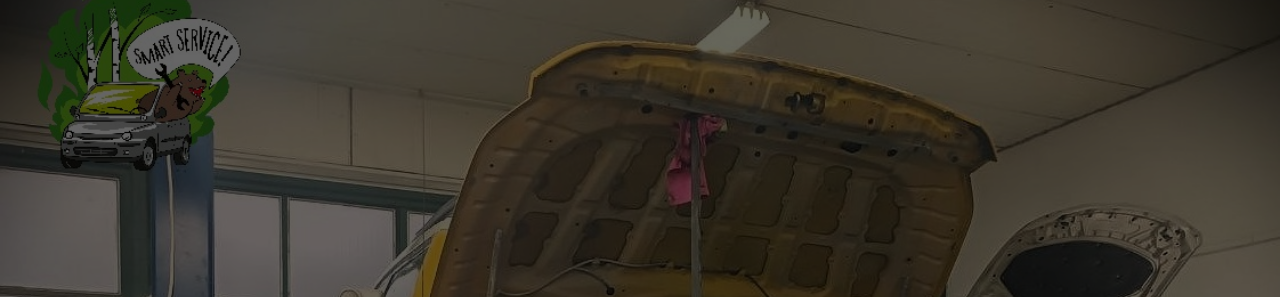
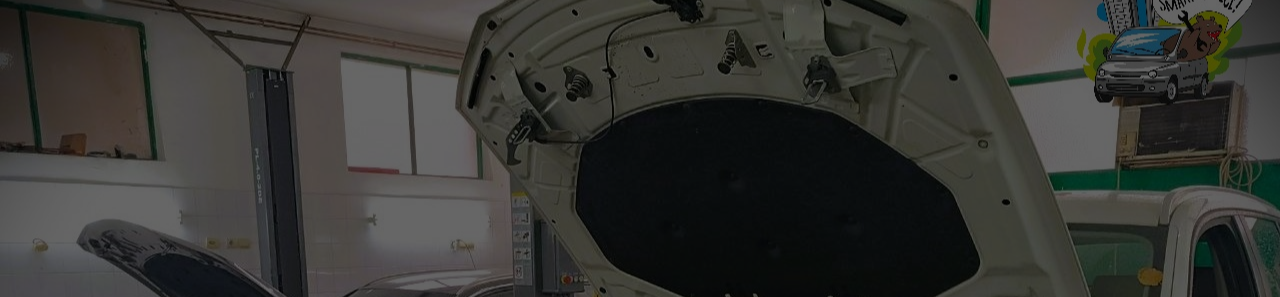
Before and after one commit to Zmiyheg/smart-service-belgrade, a plain HTML site: page index.html in a window 1280 px wide. Shown: the top 297 px of the page. Drawn offline with nearby package versions, Linux system fonts and the light colour scheme.

Commit message:
Picture change

```diff
--- a/css/styles.css
+++ b/css/styles.css
@@ -11,7 +11,7 @@ body, html {
     position: relative;
     width: 100%;
     height: 100vh;
-    background-image: url('../images/1.jpg');
+    background-image: url('../images/hero.jpg'); /* Используем BMW как главную картинку */
     background-size: cover;
     background-position: center;
     display: flex;
```
Also changed, not shown: images/hero.jpg (added).
